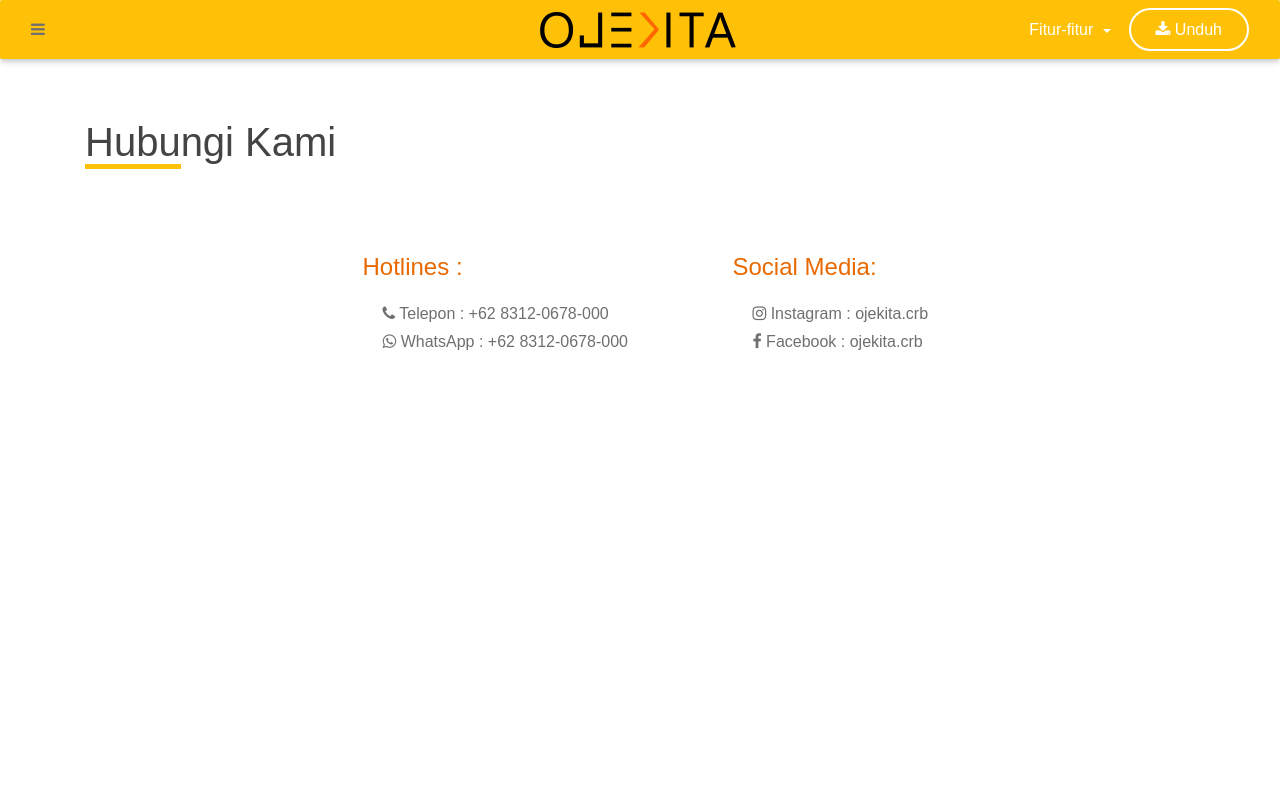
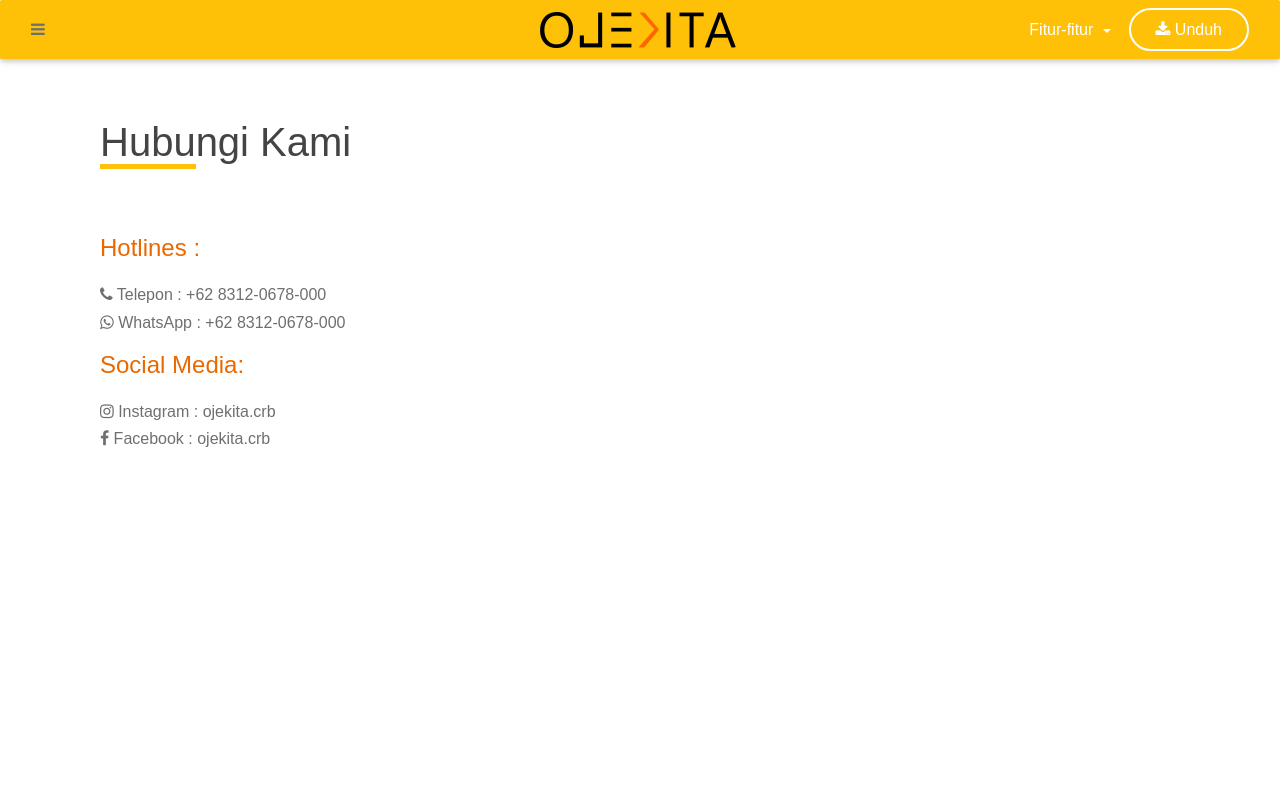
Before and after one commit to AdhanIsCuber/ojekita-frontend, a plain HTML site: page user/hubungikami.html in a window 1280 px wide. Shown: the top 800 px of the page. Drawn offline with Linux system fonts and the light colour scheme.

Commit message:
update contact

```diff
--- a/user/hubungikami.html
+++ b/user/hubungikami.html
@@ -93,7 +93,7 @@
 
   <section class="section section-career hubungikami">
     <div class="container">
-      <div class="row">
+      <div class="">
         <div class="col-md-12">
           <h1><span class="line_short">Hubu</span>ngi Kami</h1>
         </div>
@@ -101,14 +101,14 @@
           <div class="col-md-3">
 
           </div>
-          <div class="col-md-4">
+          <div class="col-md-12">
             <h4>Hotlines :</h4>
-            <ul class="contact-ojekita">
+            <ul class="">
               <li><i class="fa fa-phone"></i> Telepon : +62 8312-0678-000</li>
               <li><i class="fa fa-whatsapp"></i> WhatsApp : +62 8312-0678-000</li>
             </ul>
           </div>
-          <div class="col-md-4">
+          <div class="col-md-12">
             <h4>Social Media:</h4>
             <ul class="contact-ojekita">
               <li><a href="https://www.instagram.com/ojekita.crb"><i class="fa fa-instagram"></i> Instagram : ojekita.crb</a></li>
--- a/user/sass/style.scss
+++ b/user/sass/style.scss
@@ -363,7 +363,6 @@ span.line_short {
 }
 
 .contact-ojekita {
-  margin-left: 20px;
 
   a {
     color: inherit;
```
Also changed, not shown: user/css/style.css, 1 other file.
